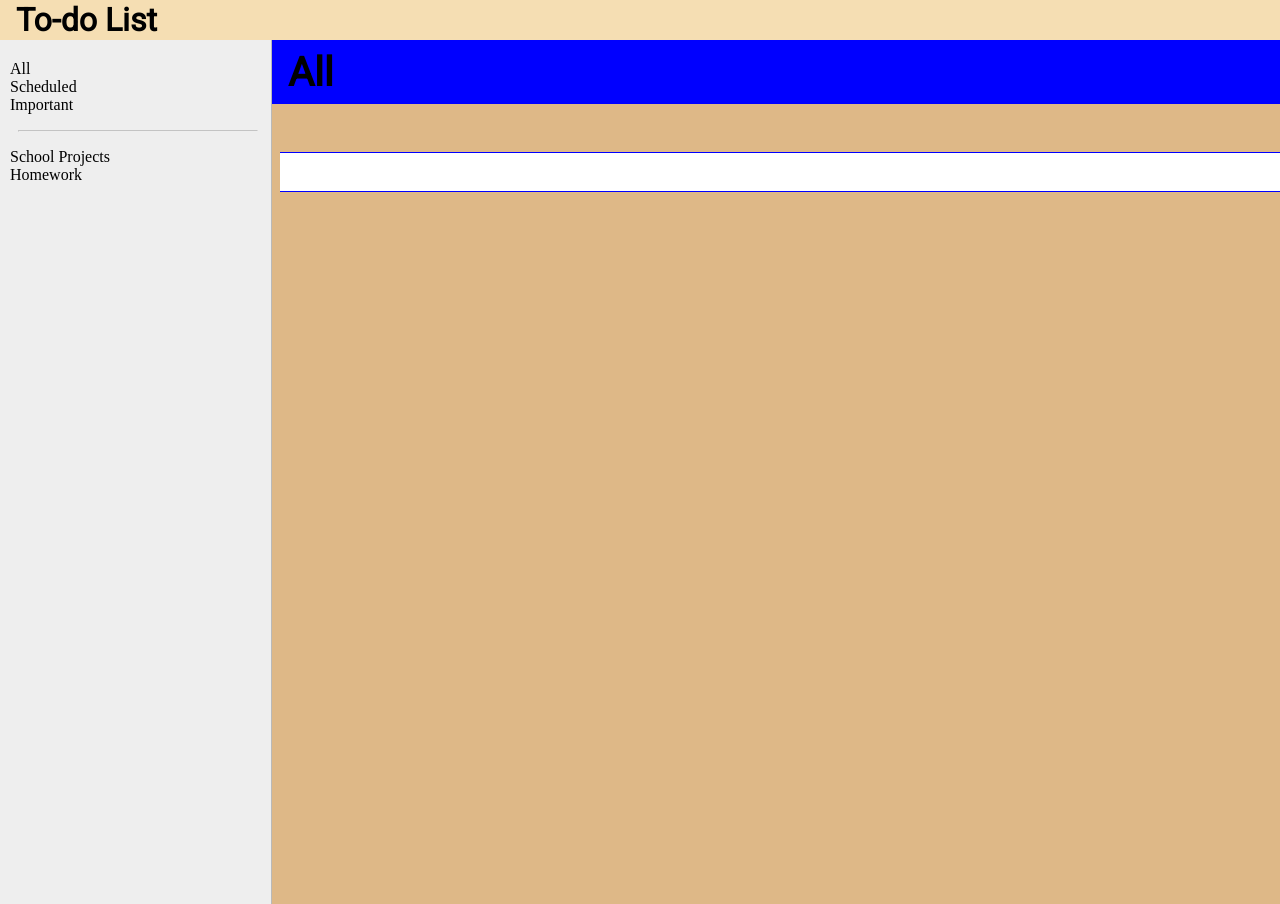
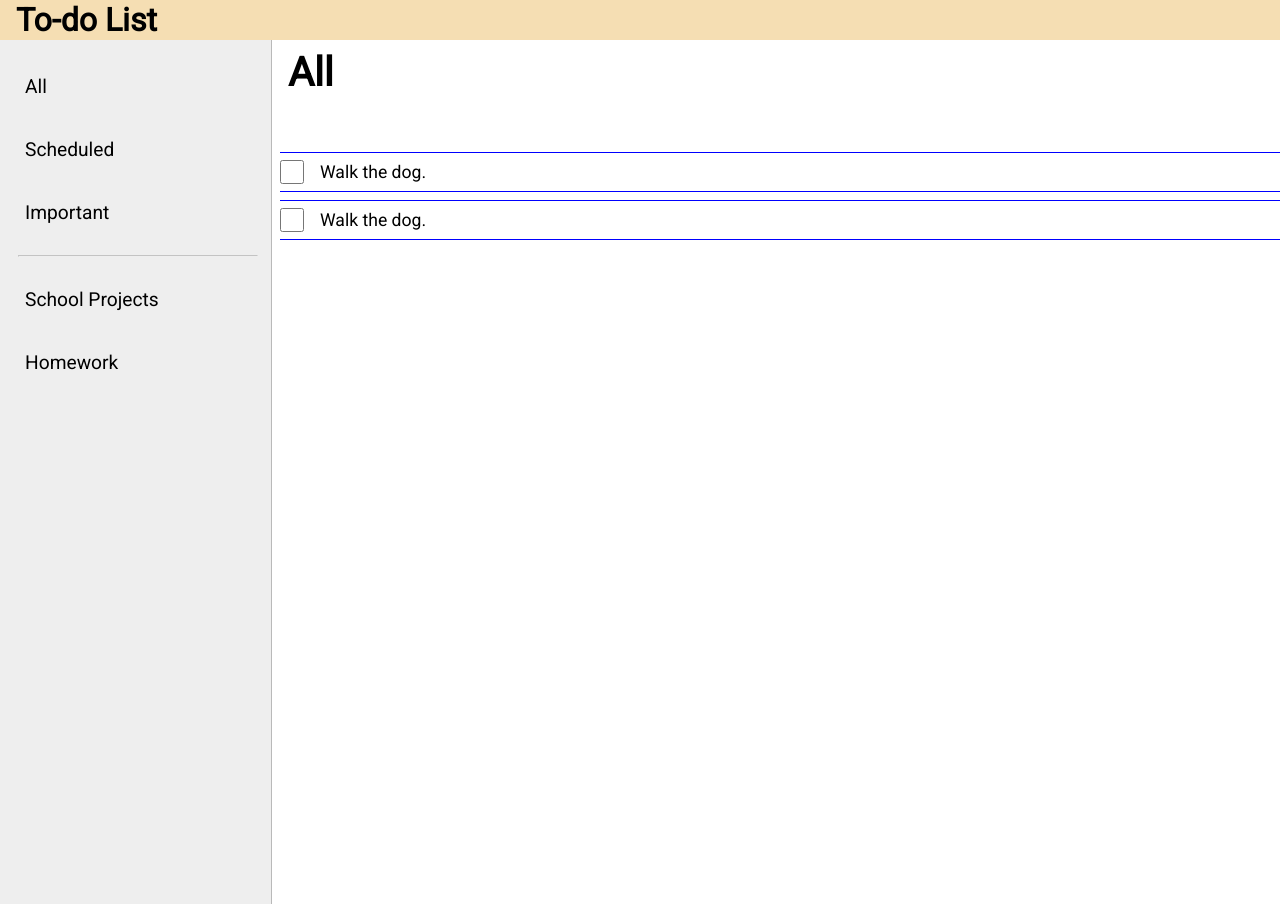
Before and after one commit to Centigrams/todo-list, a website built with webpack: page src/index.html in a window 1280 px wide. Shown: the top 904 px of the page. Built offline with nearby package versions, Linux system fonts and the light colour scheme.

Commit message:
Add layout design for todos

```diff
--- a/src/index.html
+++ b/src/index.html
@@ -7,8 +7,8 @@
     <meta name="viewport" content="width=device-width, initial-scale=1.0">
     <title>Todo List</title>
     <link rel="preconnect" href="https://fonts.googleapis.com">
-<link rel="preconnect" href="https://fonts.gstatic.com" crossorigin>
-<link href="https://fonts.googleapis.com/css2?family=Roboto&display=swap" rel="stylesheet">
+    <link rel="preconnect" href="https://fonts.gstatic.com" crossorigin>
+    <link href="https://fonts.googleapis.com/css2?family=Roboto&display=swap" rel="stylesheet">
 </head>
 
 <body>
@@ -18,13 +18,13 @@
         </header>
         <main>
             <ul id="side-panel">
-                <li>All</li>
-                <li>Scheduled</li>
-                <li>Important</li>
+                <li class="project">All</li>
+                <li class="project">Scheduled</li>
+                <li class="project">Important</li>
                 <hr id="side-panel-hr">
-                <li>School Projects</li>
-                <li>Homework</li>
-              </ul>
+                <li class="project">School Projects</li>
+                <li class="project">Homework</li>
+            </ul>
             <div id="main-panel">
                 <div id="project-header">
                     <div id="project-title-container">
@@ -34,9 +34,37 @@
                 <div id="main-container">
                     <div id="todo-list-container">
                         <div id="todo-list">
-                            <li class="todo">
-                                <!-- TODO: Structure todo item -->
-                            </li>
+
+                            <div class="todo">
+                                <div class="left-container">
+                                    <input class="checkbox" type="checkbox">
+                                    <p class="task">Walk the dog.</p>
+                                </div>
+                                <div class="right-container">
+                                    <p class="task-date">12/12/2004</p>
+                                    <div class="edit-delete-container">
+                                        <button class="task-edit">Edit</button>
+                                        <button class="task-delete">Delete</button>
+                                    </div>
+                                </div>
+                            </div>
+
+                            <div class="todo">
+                                <div class="left-container">
+                                    <input class="checkbox" type="checkbox">
+                                    <p class="task">Walk the dog.</p>
+                                </div>
+                                <div class="right-container">
+                                    <div class="task-date-container">
+                                        <p class="task-date">No due date</p>
+                                    </div>
+                                    <div class="edit-delete-container">
+                                        <button class="task-edit">Edit</button>
+                                        <button class="task-delete">Delete</button>
+                                    </div>
+                                </div>
+                            </div>
+
                         </div>
                     </div>
                     <div id="todo-information-container">
--- a/src/style.css
+++ b/src/style.css
@@ -93,11 +93,11 @@ main #main-panel {
     display: grid;
     grid-area: project-header;
     font-family: 'Roboto', sans-serif;
+    background-color: white;
 }
 
 #project-header #project-title-container {
     display: grid;
-    background-color: blue;
     align-items: center;
 }
 
@@ -107,7 +107,6 @@ main #main-panel {
 }
 
 #main-container {
-    background-color: blueviolet;
     font-family: 'Roboto', sans-serif;
     display: grid;
     grid-template-columns: auto 20rem;
@@ -118,7 +117,7 @@ main #main-panel {
 }
 
 #todo-list-container {
-    background-color: burlywood;
+    background-color: white;
 }
 
 #todo-list {
@@ -136,6 +135,7 @@ main #main-panel {
 .todo {
     margin: 0.5rem;
     display: flex;
+    justify-content: space-between;
     align-items: center;
     border-top: 0.1rem solid blue;
     border-bottom: 0.1rem solid blue;
@@ -143,22 +143,34 @@ main #main-panel {
     height: 2.5rem;
 }
 
+.todo .left-container {
+    display: flex;
+    width: 100%;
+}
+
 .todo .checkbox {
+    margin-right: 1rem;
+    align-self: center;
+    width: 1.5rem;
+    height: 1.5rem;
 
 }
 
 .todo .task {
-
+    font-size: 1.1rem;
+    display: flex;
+    align-items: center;
 }
 
-.todo .task-date {
-
+.todo .right-container {
+    display: flex;
+    width: 15rem;
+    justify-content: space-between;
+    align-items: center;
 }
 
-.todo .task-edit {
-
+.right-container .edit-delete-container {
+    display: flex;
+    justify-content: space-between;
+    width: 5.8rem;
 }
-
-.todo .task-delete {
-
-}
```
Also changed, not shown: dist/index.html, dist/main.js.
